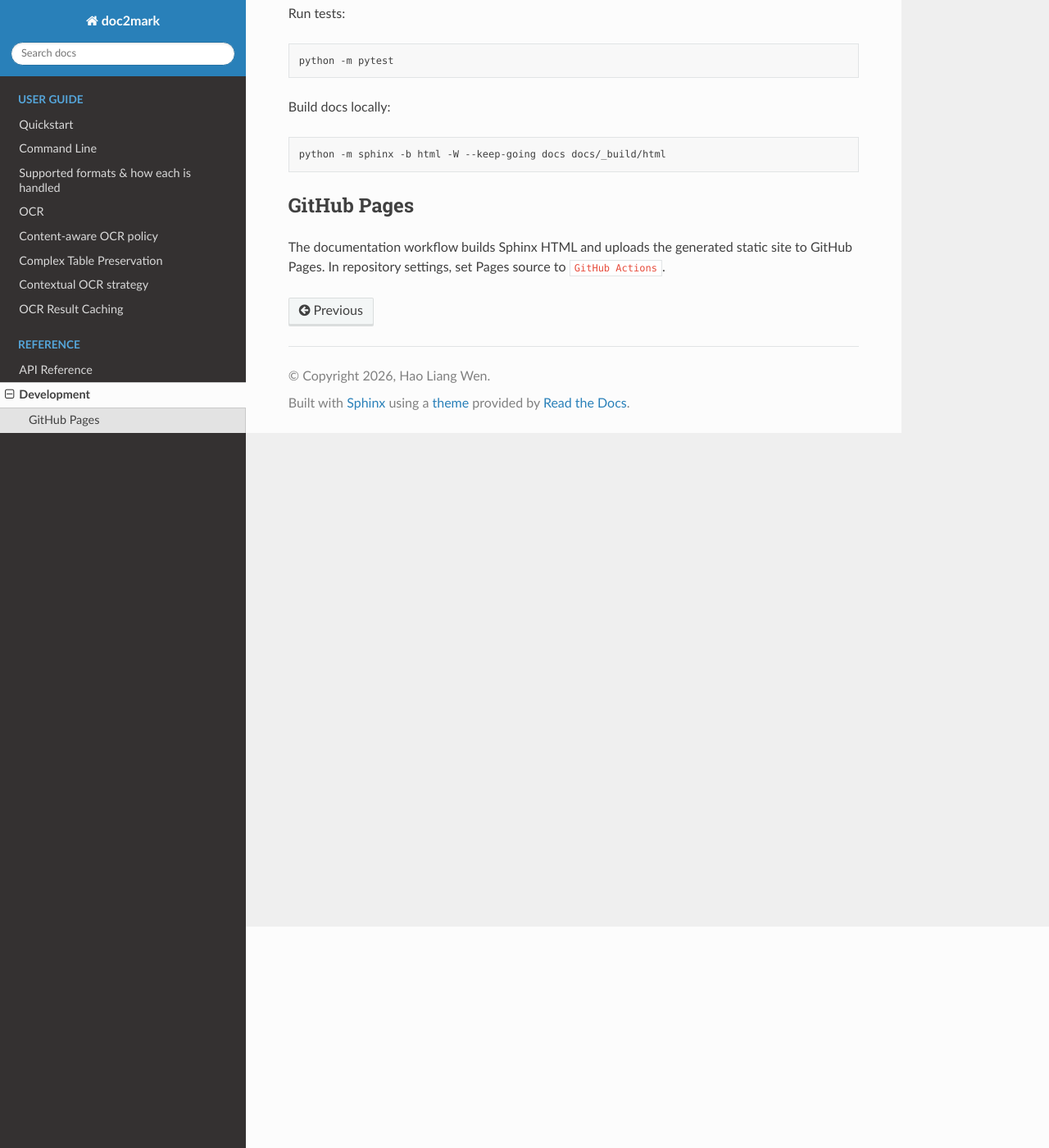
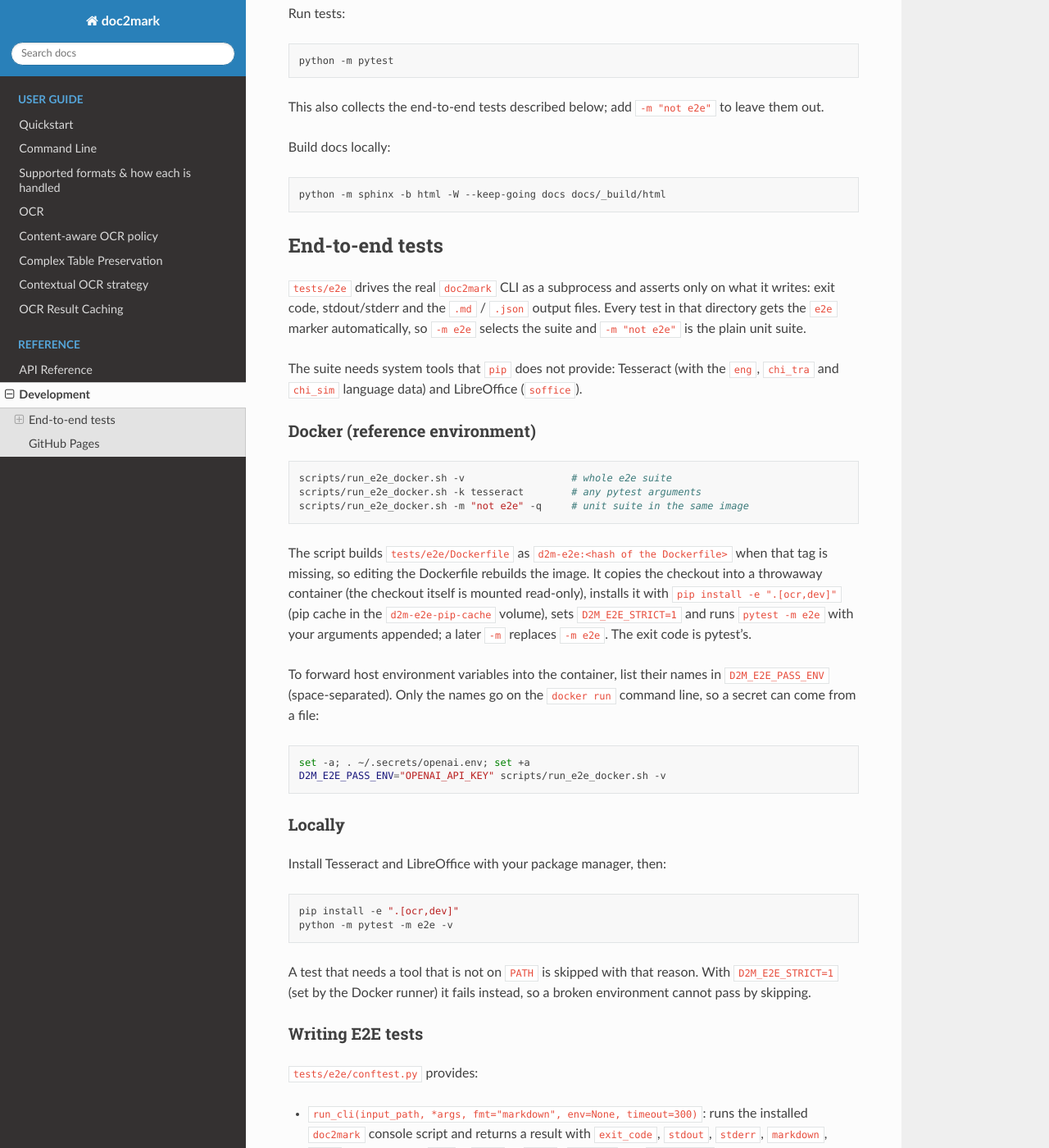
Before and after one commit to luisleo526/doc2mark, a Sphinx documentation site: the page built from docs/development.rst, in a window 1280 px wide and 1400 px high, scrolled down 270 px. Shown: the whole window at 82% size. Built offline with Sphinx 7.4.7 and the Read the Docs theme 3.1.0, drawn with Linux system fonts in a browser that asks for light colours; some of the changed text lies outside the part shown.

Commit message:
test(e2e): CLI-driven E2E harness with Tesseract + LibreOffice docker runner
Add tests/e2e: a pytest harness that runs the installed `doc2mark` console
script as a subprocess and asserts only on what it writes (exit code,
stdout/stderr, the -o .md/.json files).

- conftest.py: run_cli (fresh output dir per call under a per-test
  e2e-<test>-<timestamp> dir, returns a CliResult), require_tool (skips, or
  fails under D2M_E2E_STRICT=1) and auto-marking of everything in tests/e2e
  as `e2e`
- pdfgen.py: PyMuPDF/Pillow builders for text, CJK text and image-only PDFs
- Dockerfile: python:3.12-slim-bookworm with Tesseract (eng, chi_tra, chi_sim),
  LibreOffice and CJK fonts
- scripts/run_e2e_docker.sh: builds d2m-e2e:<Dockerfile hash>, copies the
  checkout into a throwaway container, installs `.[ocr,dev]` and runs
  `pytest -m e2e` with D2M_E2E_STRICT=1; forwards the variables named in
  D2M_E2E_PASS_ENV
- two smoke tests: sample_pdf.pdf with --ocr none, and an image-only PDF read
  through the real Tesseract path
- register the `e2e` marker and document running and writing E2E tests

Co-Authored-By: Claude Sonnet 5.5 <noreply@anthropic.com>

```diff
--- a/docs/development.rst
+++ b/docs/development.rst
@@ -13,11 +13,97 @@ Run tests:
 
    python -m pytest
 
+This also collects the end-to-end tests described below; add ``-m "not e2e"`` to
+leave them out.
+
 Build docs locally:
 
 .. code-block:: bash
 
    python -m sphinx -b html -W --keep-going docs docs/_build/html
+
+End-to-end tests
+----------------
+
+``tests/e2e`` drives the real ``doc2mark`` CLI as a subprocess and asserts only on
+what it writes: exit code, stdout/stderr and the ``.md`` / ``.json`` output files.
+Every test in that directory gets the ``e2e`` marker automatically, so ``-m e2e``
+selects the suite and ``-m "not e2e"`` is the plain unit suite.
+
+The suite needs system tools that ``pip`` does not provide: Tesseract (with the
+``eng``, ``chi_tra`` and ``chi_sim`` language data) and LibreOffice (``soffice``).
+
+Docker (reference environment)
+~~~~~~~~~~~~~~~~~~~~~~~~~~~~~~
+
+.. code-block:: bash
+
+   scripts/run_e2e_docker.sh -v                  # whole e2e suite
+   scripts/run_e2e_docker.sh -k tesseract        # any pytest arguments
+   scripts/run_e2e_docker.sh -m "not e2e" -q     # unit suite in the same image
+
+The script builds ``tests/e2e/Dockerfile`` as ``d2m-e2e:<hash of the Dockerfile>``
+when that tag is missing, so editing the Dockerfile rebuilds the image. It copies
+the checkout into a throwaway container (the checkout itself is mounted read-only),
+installs it with ``pip install -e ".[ocr,dev]"`` (pip cache in the
+``d2m-e2e-pip-cache`` volume), sets ``D2M_E2E_STRICT=1`` and runs
+``pytest -m e2e`` with your arguments appended; a later ``-m`` replaces
+``-m e2e``. The exit code is pytest's.
+
+To forward host environment variables into the container, list their names in
+``D2M_E2E_PASS_ENV`` (space-separated). Only the names go on the ``docker run``
+command line, so a secret can come from a file:
+
+.. code-block:: bash
+
+   set -a; . ~/.secrets/openai.env; set +a
+   D2M_E2E_PASS_ENV="OPENAI_API_KEY" scripts/run_e2e_docker.sh -v
+
+Locally
+~~~~~~~
+
+Install Tesseract and LibreOffice with your package manager, then:
+
+.. code-block:: bash
+
+   pip install -e ".[ocr,dev]"
+   python -m pytest -m e2e -v
+
+A test that needs a tool that is not on ``PATH`` is skipped with that reason.
+With ``D2M_E2E_STRICT=1`` (set by the Docker runner) it fails instead, so a broken
+environment cannot pass by skipping.
+
+Writing E2E tests
+~~~~~~~~~~~~~~~~~
+
+``tests/e2e/conftest.py`` provides:
+
+* ``run_cli(input_path, *args, fmt="markdown", env=None, timeout=300)``: runs the
+  installed ``doc2mark`` console script and returns a result with ``exit_code``,
+  ``stdout``, ``stderr``, ``markdown``, ``json`` (parsed, when ``fmt`` is ``json``
+  or ``both``), ``out_dir`` and ``describe()`` for assertion messages. It supplies
+  ``-o`` and ``--format`` itself, and each call writes to its own fresh directory.
+* ``e2e_dir``: a per-test scratch directory named ``e2e-<test>-<timestamp>`` for
+  input files.
+* ``require_tool("tesseract")`` / ``require_tool("soffice")``: call it first in a
+  test that needs that binary.
+
+``tests/e2e/pdfgen.py`` builds input PDFs at test time with PyMuPDF and Pillow:
+``text_pdf`` (Latin, or CJK with ``cjk=True``) and ``image_pdf`` (page images with
+no text layer, so only OCR can read them; pass ``font_path=pdfgen.NOTO_CJK_FONT``
+for CJK text). Put builders that belong to one lane in your own module so parallel
+work does not conflict.
+
+.. code-block:: python
+
+   from tests.e2e import pdfgen
+
+   def test_ocr_reads_scanned_page(run_cli, require_tool, e2e_dir):
+       require_tool("tesseract")
+       pdf = pdfgen.image_pdf(e2e_dir / "scan.pdf", "HELLO 123")
+       result = run_cli(pdf, "--ocr", "tesseract", "--ocr-images")
+       assert result.exit_code == 0, result.describe()
+       assert "HELLO 123" in result.markdown
 
 GitHub Pages
 ------------
--- a/pyproject.toml
+++ b/pyproject.toml
@@ -189,6 +189,7 @@ markers = [
     "slow: Tests that take a long time to run",
     "ocr: Tests specifically for OCR functionality",
     "requires_api_key: Tests that require OPENAI_API_KEY to be set",
+    "e2e: End-to-end tests that drive the real CLI as a subprocess (need tesseract/soffice; see docs/development.rst)",
 ]
 filterwarnings = [
     "ignore::DeprecationWarning",
```
Also changed, not shown: 6 other files.
